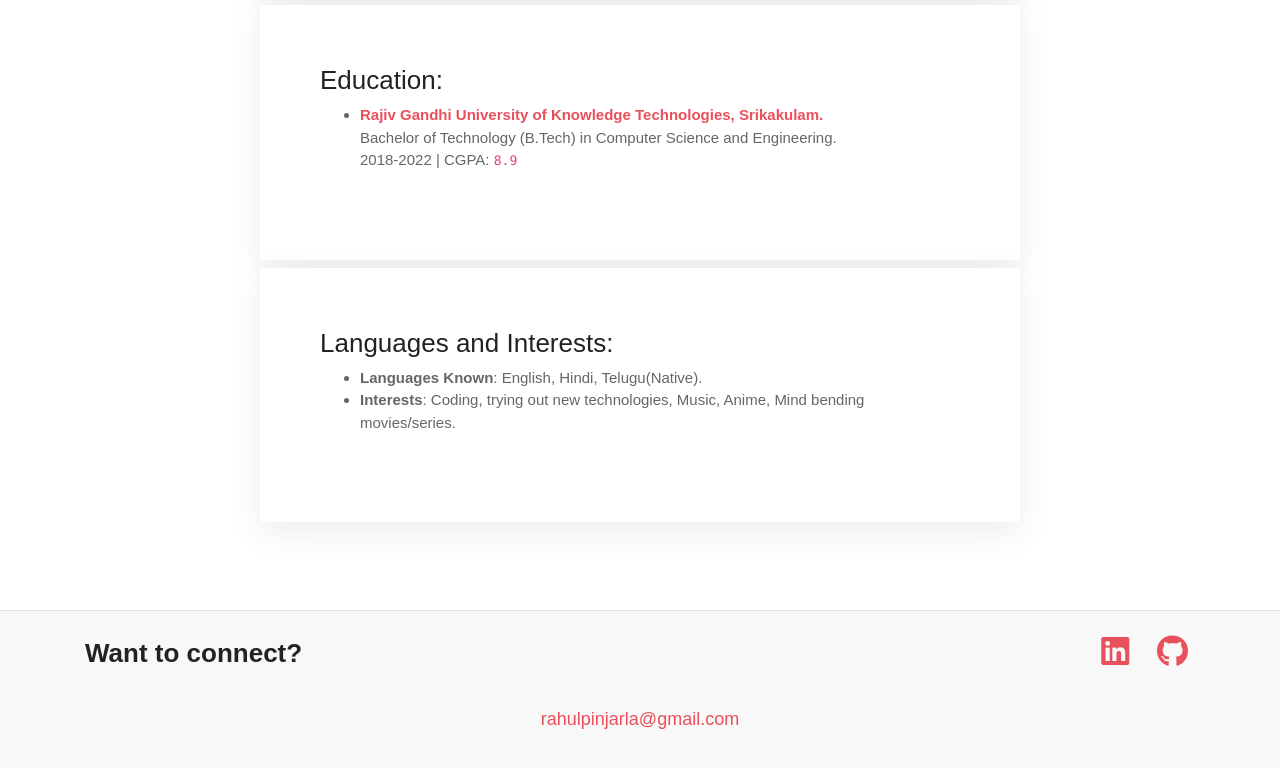
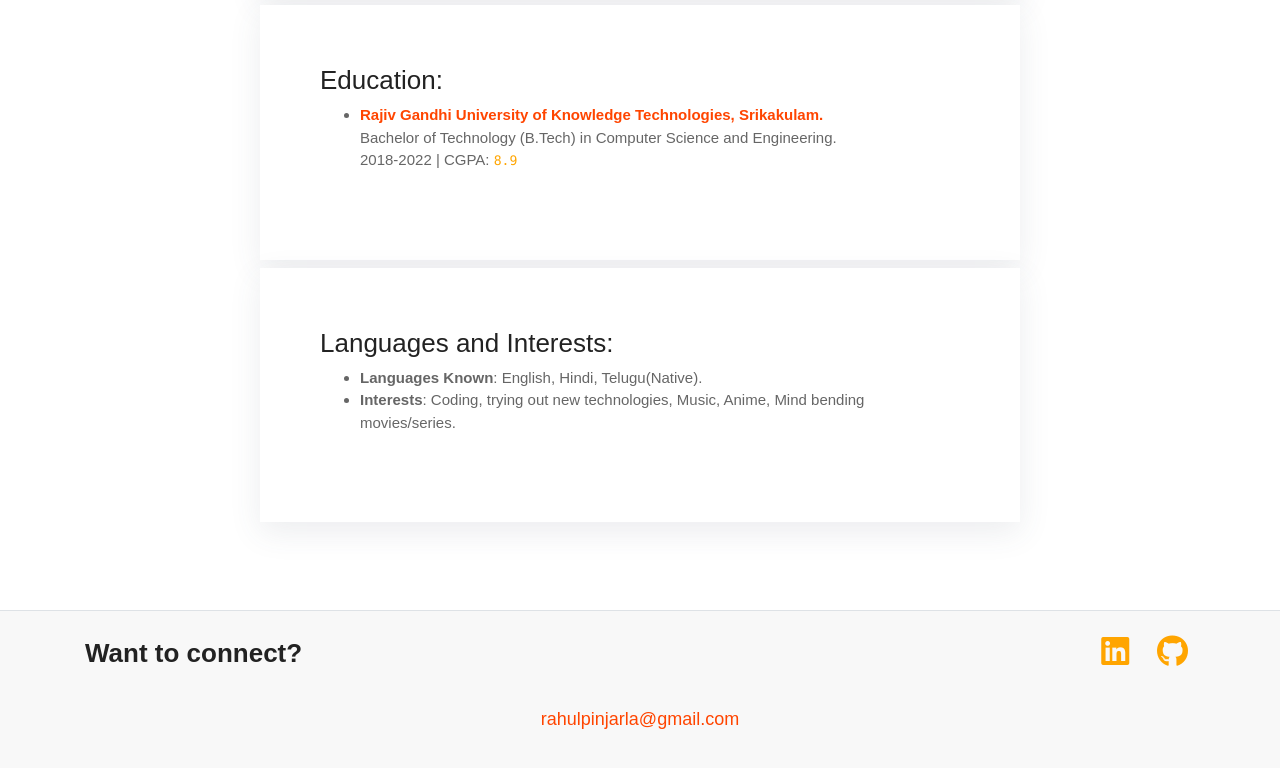
Before and after one commit to Rahul-Pinjarla/rahul-pinjarla.github.io, a plain HTML site: page index.html in a window 1280 px wide. Shown: the part 1948-2716 px from the top of the page. Drawn offline with nearby package versions, Linux system fonts and the light colour scheme; a web font is replaced by a local one.

Commit message:
[change] theme | orange is the new black ;)

```diff
--- a/assets/css/style.css
+++ b/assets/css/style.css
@@ -21,11 +21,11 @@ p,.paragraph {
 }
 
 a {
-    color: #E8505B
+    color: orangered
 }
 
 a:hover {
-    color: #E8505B
+    color: orangered
 }
 
 h1,h2,h3,h4,h5,h6 {
@@ -61,6 +61,10 @@ h5,.h5 {
 
 h6,.h6 {
     font-size: 16px
+}
+
+code {
+    color: orange;
 }
 
 .btn {
@@ -127,7 +131,7 @@ body {
 }
 
 ::selection {
-    background: #ee7d85;
+    background: orange;
     color: #fff
 }
 
@@ -594,7 +598,7 @@ textarea.form-control {
     line-height: 45px;
     text-align: center;
     display: block;
-    color: #E8505B
+    color: orange
 }
 
 .social-icon i {
--- a/index.html
+++ b/index.html
@@ -29,7 +29,7 @@
     <!-- navbar -->
     <nav class="navbar navbar-expand-lg navbar-light bg-transparent">
       <!-- <a class="navbar-brand" href="/"><img class="img-fluid" src="./assets/images/logo.svg" alt="Rahul Pinjarla"></a> -->
-      <code>__init__</code>
+      <!-- <code>__init__</code> -->
       <button class="navbar-toggler border-0" type="button" data-toggle="collapse" data-target="#navigation">
         <i class="ti-menu h3"></i>
       </button>
```
